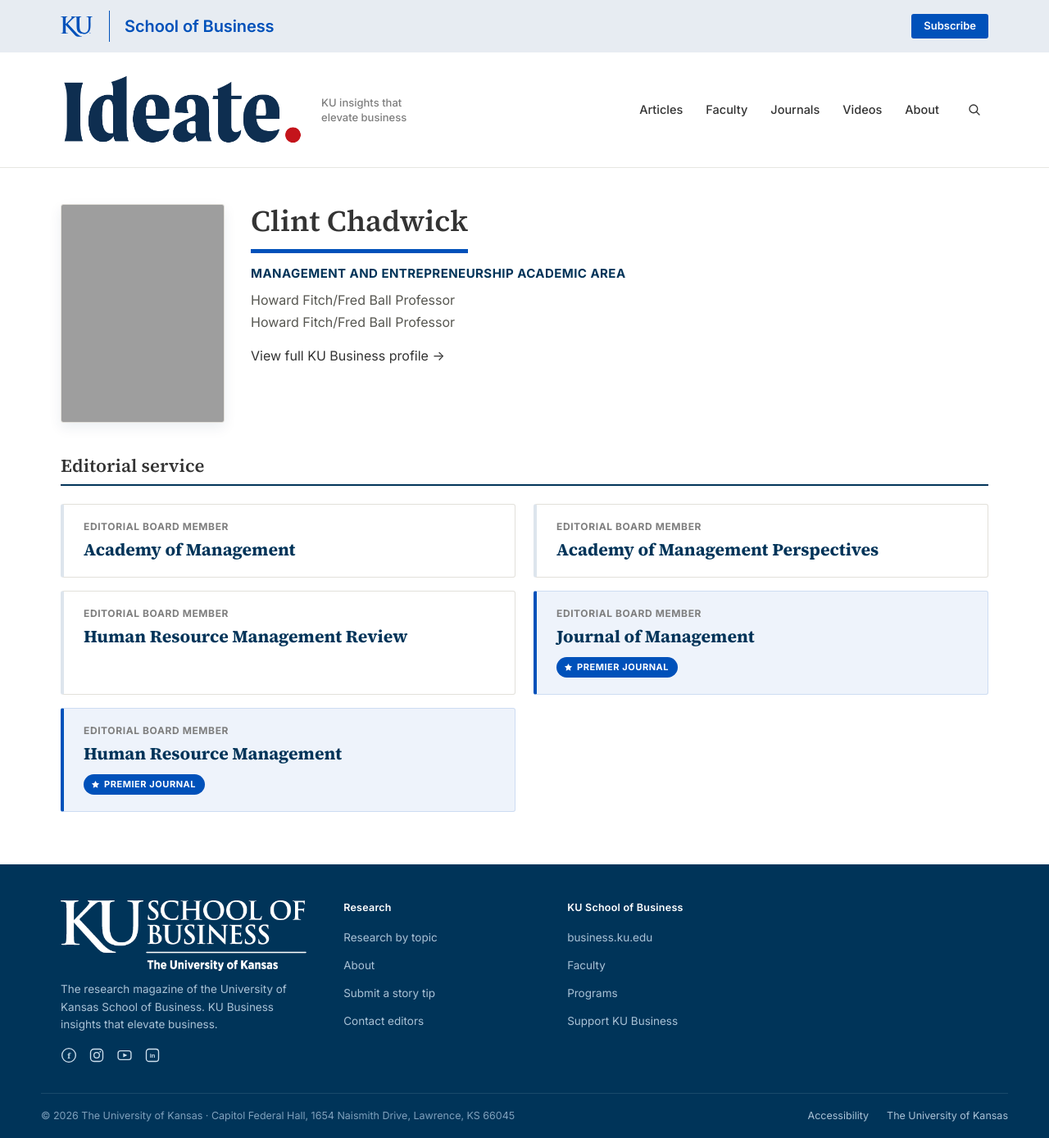
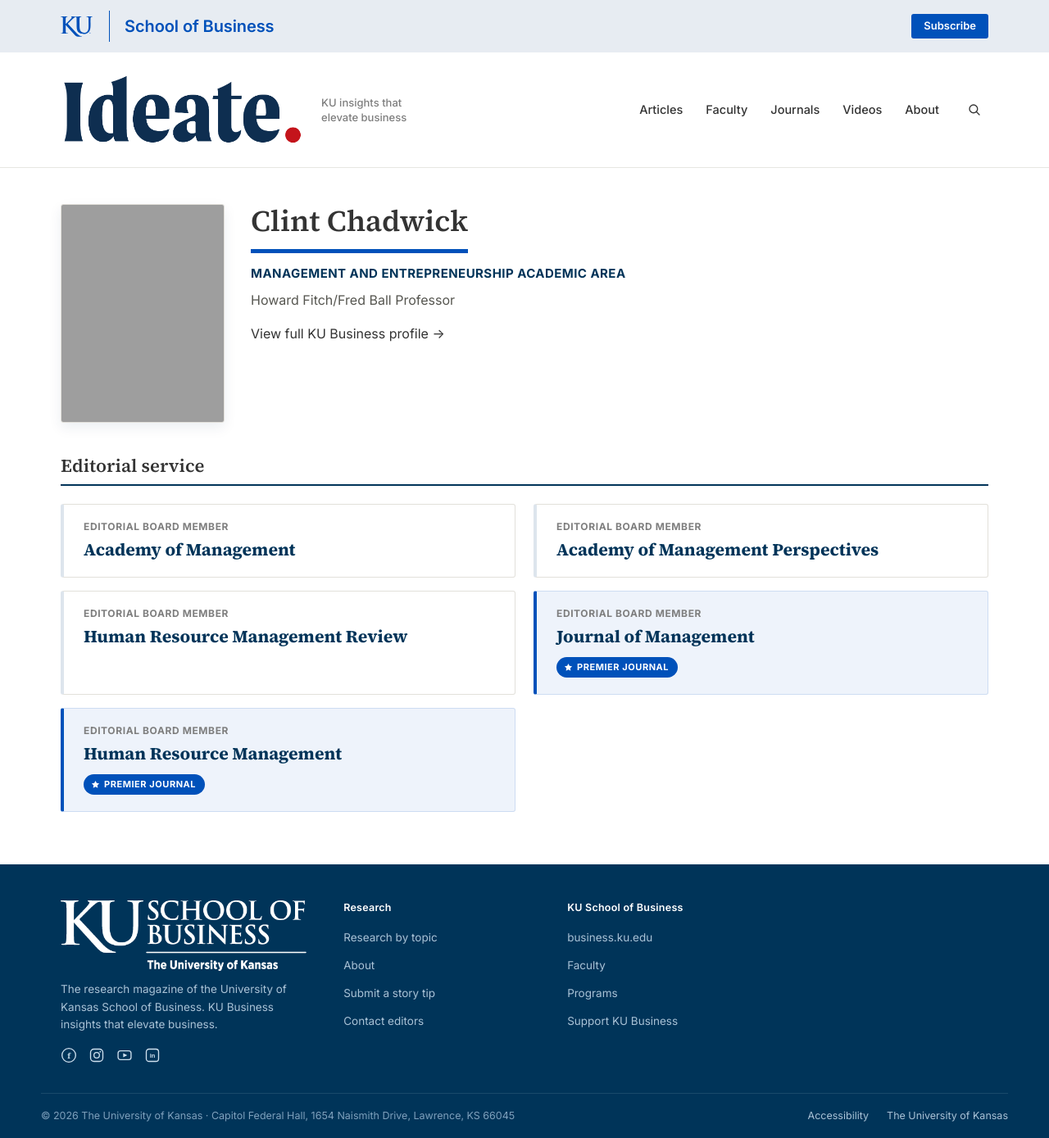
Before and after one commit to KUBschool/ideate, a Jekyll site: the page built from _faculty/clint-chadwick.md, in a window 1280 px wide and 1389 px high. Shown: the whole window at 82% size. Built offline with Jekyll 4.4.1, drawn with Linux system fonts in a browser that asks for light colours; grey boxes are pictures that could not be loaded.

Commit message:
Update Faculty Member “clint-chadwick”

```diff
--- a/_faculty/clint-chadwick.md
+++ b/_faculty/clint-chadwick.md
@@ -1,6 +1,6 @@
 ---
 full_name: Clint Chadwick
-title: Howard Fitch/Fred Ball Professor
+title: ""
 professorship:
   - Howard Fitch/Fred Ball Professor
 academic_area: Management and Entrepreneurship
```
